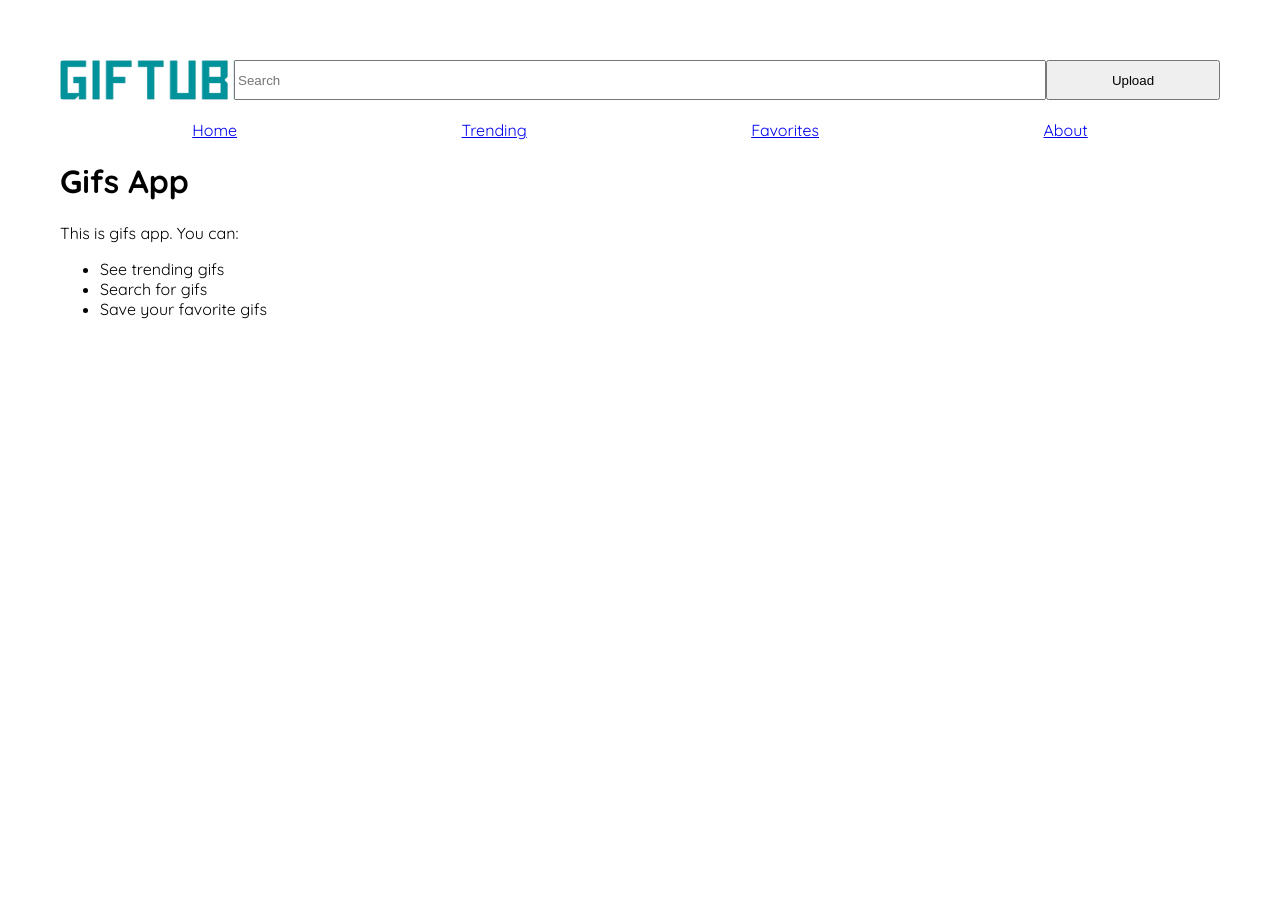
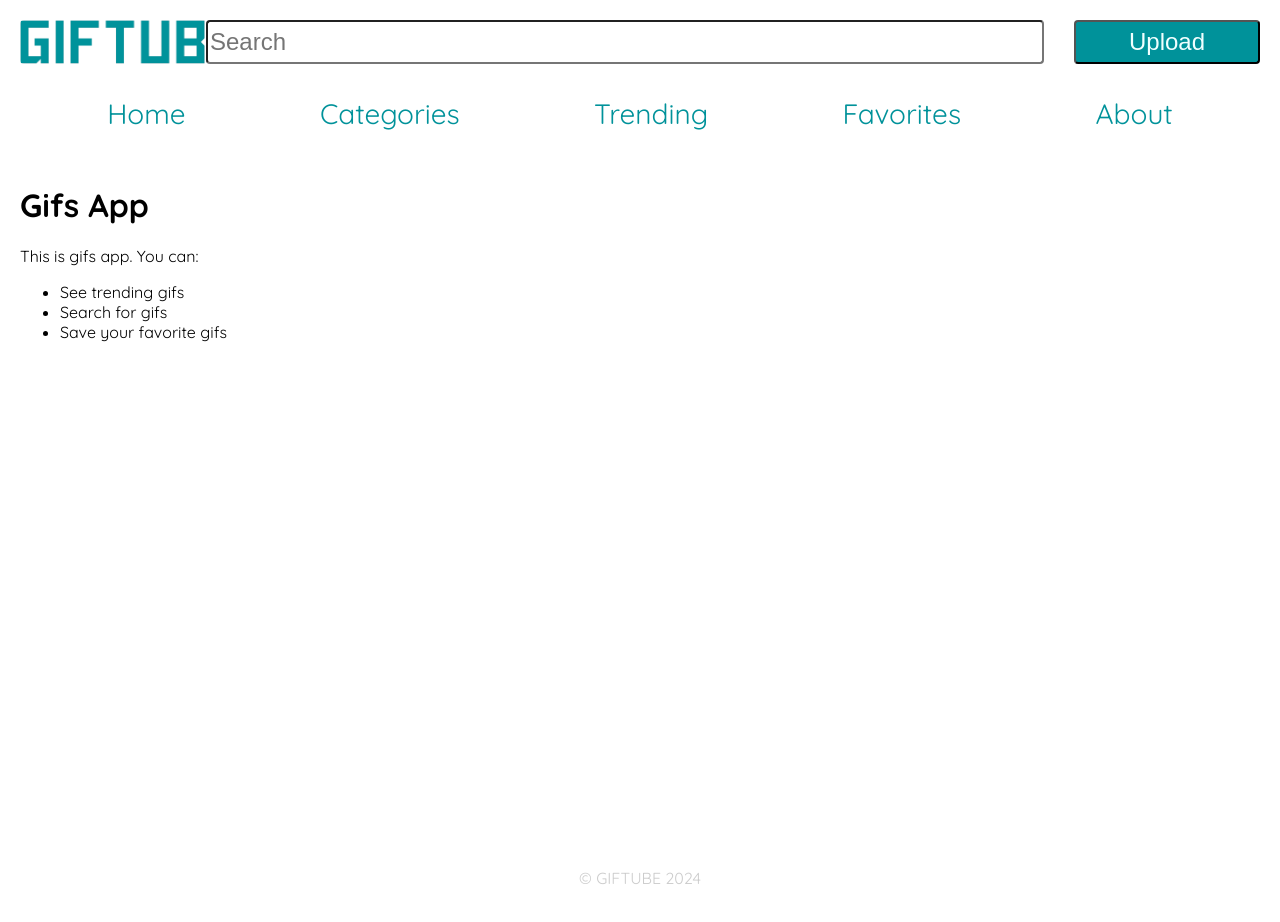
Before and after one commit to GIPHY-TEAM-1/GIFTUBE, a website with bundled scripts: page index.html in a window 1280 px wide. Before the commit the page ends 800 px from the top, so only its background shows below. Built offline with nearby package versions, Linux system fonts and the light colour scheme.

Commit message:
html update & css raw

```diff
--- a/index.html
+++ b/index.html
@@ -16,10 +16,11 @@
       <header>
         <img class="logo" src="./images/GIFTUBE.png" alt="logo-png">
         <input id="search" type="text" placeholder="Search" />
-        <button class="upload-btn">Upload</button>
+        <button id="upload-btn">Upload</button>
       </header>
       <nav>
         <a href="#" class="nav-link" data-page="home">Home</a>
+        <a href="#" class="nav-link" data-page="categories">Categories</a>
         <a href="#" class="nav-link" data-page="trending">Trending</a>
         <a href="#" class="nav-link" data-page="favorites">Favorites</a>
         <a href="#" class="nav-link" data-page="about">About</a>
@@ -29,7 +30,7 @@
 
         <!-- end placeholders -->
       </div>
-      <footer></footer>
+      <footer><p>&copy; GIFTUBE 2024</p></footer>
     </div>
 
     <!-- app -->
--- a/styles/style.css
+++ b/styles/style.css
@@ -1,8 +1,22 @@
 body {
+    margin: 10px;
+    padding: 10px;
+    font-family: 'Quicksand', sans-serif;
+}
+
+div #app {
+    display: grid;
+    max-width: 1600px;
     margin: 30px;
     padding: 30px;
-    font-family: 'Quicksand', sans-serif;
-    max-width: 1600px
+    grid-template-columns: auto 1fr auto;
+    grid-template-rows: auto auto 1fr auto;
+    grid-template-areas:
+        'header header header'
+        'menu menu menu menu menu'
+        'container'
+        'footer'
+    ;
 }
 
 img {
@@ -11,24 +25,50 @@ img {
 
 header {
     display: grid;
-    /* margin: 20px;
-    padding: 20px; */
     grid-template-columns: 15% 70% 15%;
     min-height: 40px;
 }
 
 .logo {
-    width: 200px;
-    padding-left: -30px;
-    display: flex
-
+    width: 220px;
 }
 
 nav {
+    grid-area: menu;
+    height: 60px;
+    font-size: 1.75em;
+    line-height: 60px;
+    padding: 20px;
+    color: white;
+    display: flex;
     display: grid;
-    grid-template-columns: auto auto auto auto;
-    margin: 20px;
-    /* padding: 20px; */
     text-align: center;
+    grid-template-columns: auto auto auto auto auto;
+}
 
+nav a {
+    color: #00929A;
+    text-decoration: none;
+    margin: 0 10px;
 }
+
+#search {
+    margin-right: 30px;
+    border-radius: 4px;
+    font-size: x-large;
+}
+
+footer {
+    grid-area: footer;
+    padding: 10px;
+    text-align: center;
+    color: #ccc;
+    margin-top: 500px;
+}
+
+#upload-btn {
+    font-size: x-large;
+    background-color: #00929A;
+    color: azure;
+    border-radius: 4px;
+}
```
